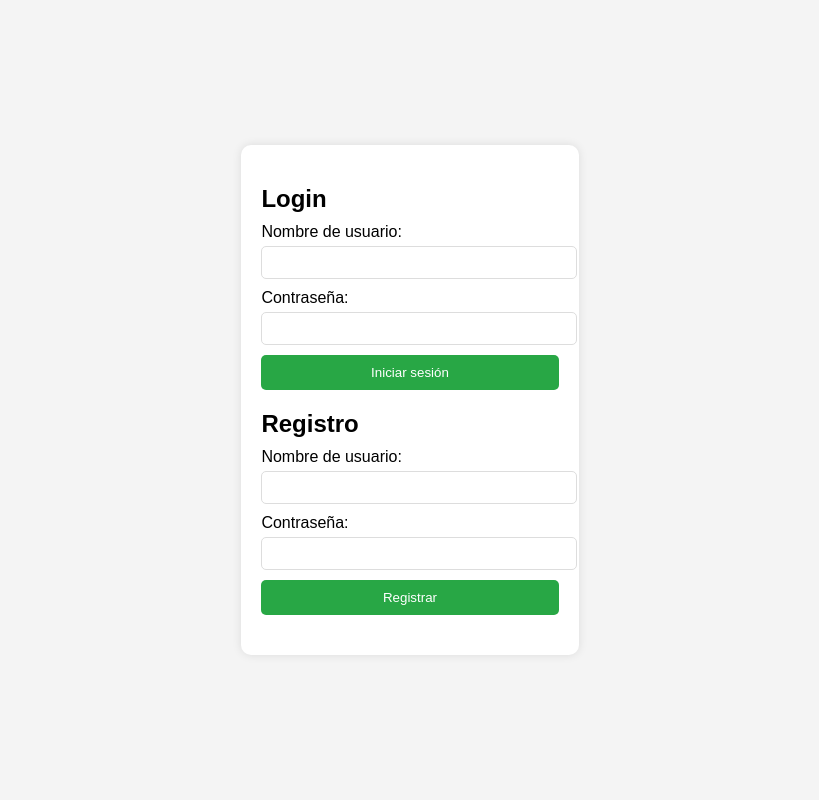
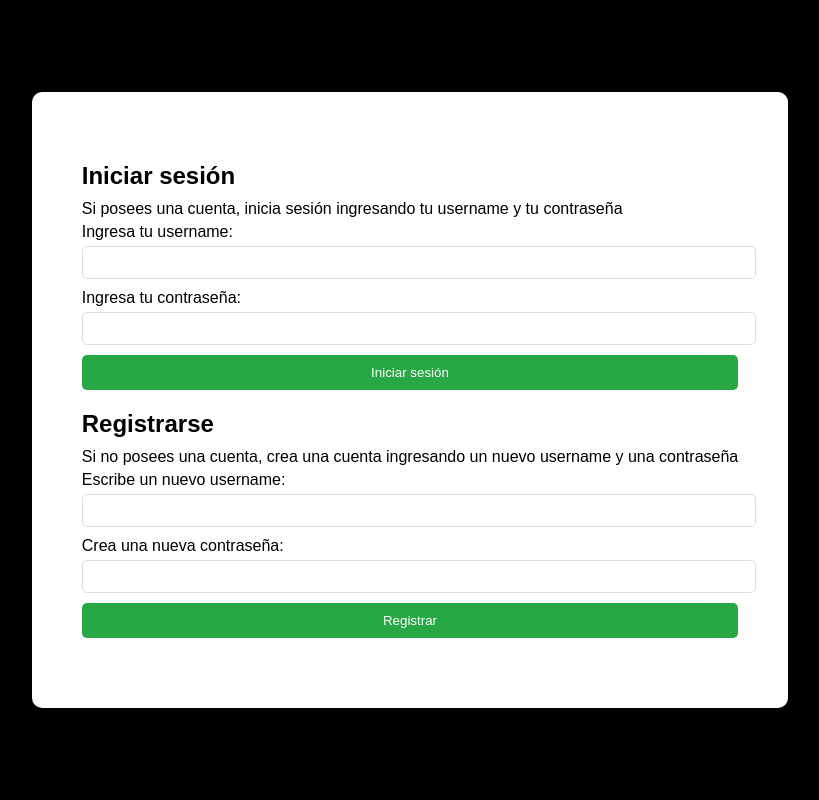
Before and after one commit to Maundarino/Ciberseguridad, a PHP site: page /Login.html in a window 1280 px wide. Shown: the whole page, without its empty margins (230-1049 px from the left). Run offline with PHP 8.4, Linux system fonts and the light colour scheme.

Commit message:
Diseñito

```diff
--- a/LOGINYVALIDACION/Login.html
+++ b/LOGINYVALIDACION/Login.html
@@ -8,20 +8,22 @@
 </head>
 <body>
     <div class="container">
-        <h2>Login</h2>
+        <h2>Iniciar sesión</h2>
         <form id="loginForm">
-            <label for="loginUsername">Nombre de usuario:</label>
+            <label>Si posees una cuenta, inicia sesión ingresando tu username y tu contraseña</label>
+            <label for="loginUsername">Ingresa tu username:</label>
             <input type="text" id="loginUsername" name="username" required>
-            <label for="loginPassword">Contraseña:</label>
+            <label for="loginPassword">Ingresa tu contraseña:</label>
             <input type="password" id="loginPassword" name="password" required>
             <button type="submit">Iniciar sesión</button>
         </form>
 
-        <h2>Registro</h2>
+        <h2>Registrarse</h2>
         <form id="registerForm">
-            <label for="registerUsername">Nombre de usuario:</label>
+            <label>Si no posees una cuenta, crea una cuenta ingresando un nuevo username y una contraseña</label>
+            <label for="registerUsername">Escribe un nuevo username:</label>
             <input type="text" id="registerUsername" name="username" required>
-            <label for="registerPassword">Contraseña:</label>
+            <label for="registerPassword">Crea una nueva contraseña:</label>
             <input type="password" id="registerPassword" name="password" required>
             <button type="submit">Registrar</button>
         </form>
--- a/LOGINYVALIDACION/style.css
+++ b/LOGINYVALIDACION/style.css
@@ -5,12 +5,12 @@ body {
     align-items: center;
     height: 100vh;
     margin: 0;
-    background-color: #f4f4f4;
+    background-color: #000000;
 }
 
 .container {
-    background-color: white;
-    padding: 20px;
+    background-color: #ffffff;
+    padding: 50px;
     border-radius: 10px;
     box-shadow: 0 0 10px rgba(0, 0, 0, 0.1);
 }
```
